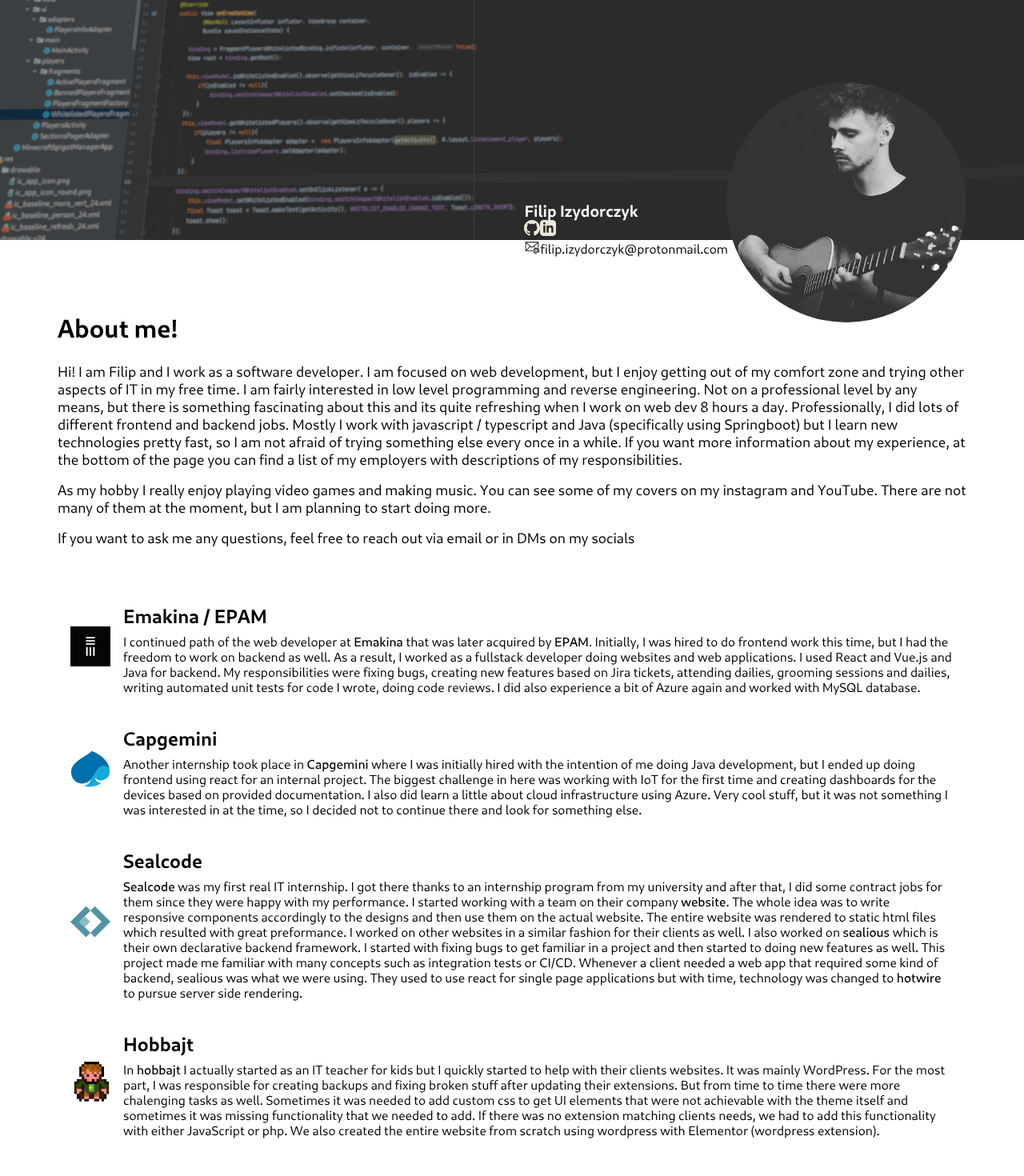
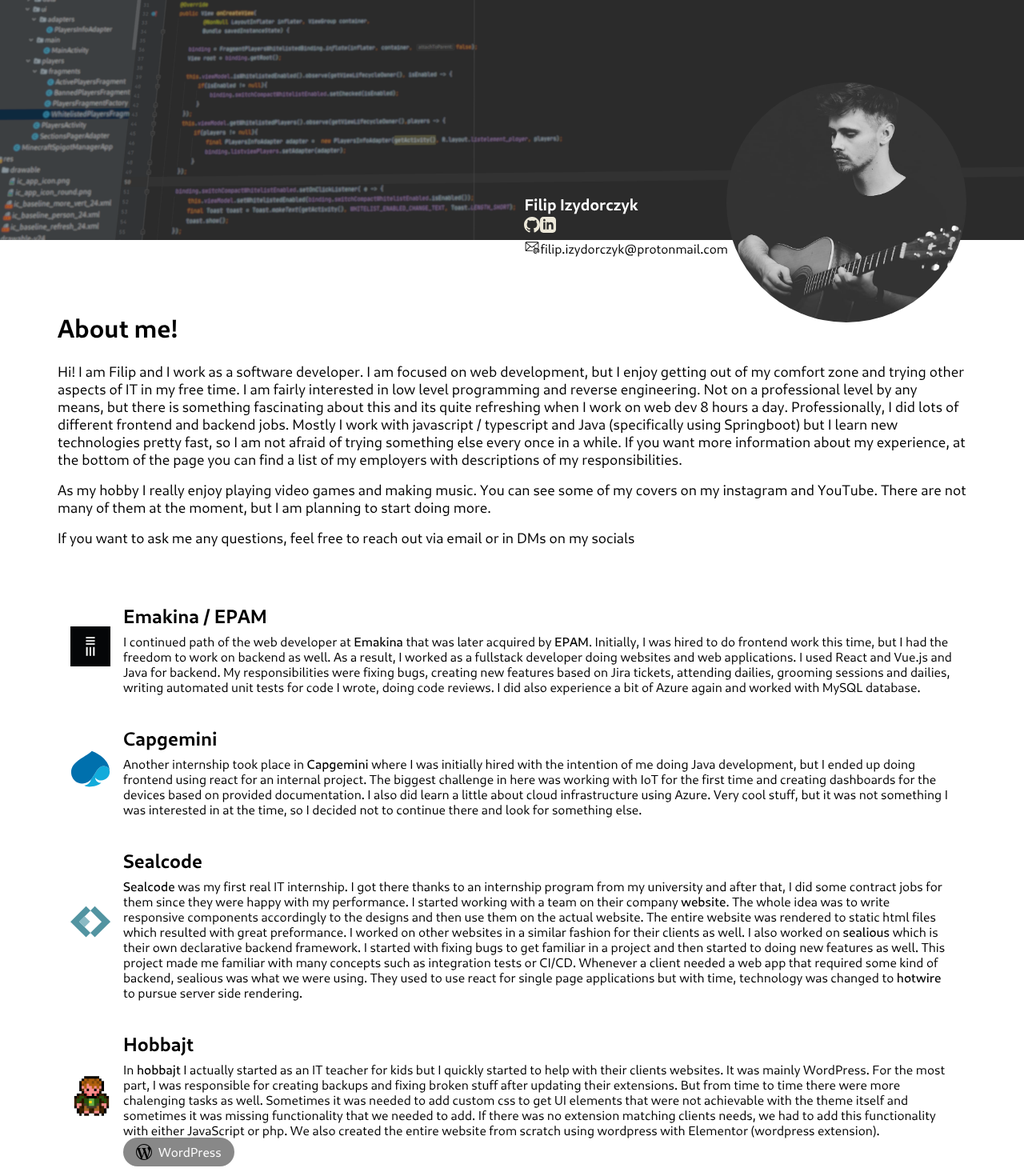
Before and after one commit to filipizydorczyk/personal-website, a Nuxt app: page / in a window 1280 px wide. Shown: the top 1470 px of the page at 80% size. Built offline with nearby package versions, Linux system fonts and the light colour scheme.

Commit message:
dev: small fixes

```diff
--- /dev/null
+++ b/components/Badge.vue
@@ -0,0 +1,24 @@
+<template>
+  <div class="badge"><slot></slot></div>
+</template>
+
+<style>
+.badge {
+  width: min-content;
+  background-color: #888888;
+  padding: 0.5rem 1rem;
+  margin: 0;
+  border-radius: 1.5rem;
+  color: white;
+}
+
+.badge svg {
+  margin-right: 0.5rem;
+}
+</style>
+
+<script>
+export default {
+  name: 'Badge',
+}
+</script>
--- a/components/TopBar.vue
+++ b/components/TopBar.vue
@@ -13,7 +13,7 @@
             <IconLinkedIn :size="20" />
           </a>
         </div>
-        <div v-if="email" class="top-bar__link-line">
+        <div v-if="email" class="top-bar__link-line--hover-disabled">
           <a :href="`mailto:${email}`">
             <span class="top-bar__link-email-icon">
               <IconEmail :size="20" />
@@ -39,13 +39,29 @@
 
 .top-bar__links {
   position: absolute;
-  top: 248px;
+  top: 240px;
   right: 330px;
 }
 
 .top-bar__links h3 {
   color: white;
   margin: 0;
+  margin-bottom: 0.25rem;
+}
+
+.top-bar__link-line,
+.top-bar__link-line--hover-disabled {
+  margin-bottom: 0.25rem;
+}
+
+.top-bar__link-line svg,
+.top-bar__link-line img {
+  transition: transform 0.2s;
+}
+
+.top-bar__link-line svg:hover,
+.top-bar__link-line img:hover {
+  transform: scale(1.25);
 }
 
 .top-bar__container {
--- a/nuxt.config.js
+++ b/nuxt.config.js
@@ -4,7 +4,7 @@
 
   // Global page headers: https://go.nuxtjs.dev/config-head
   head: {
-    title: 'personal-website',
+    title: 'Filip Izydorczyk',
     htmlAttrs: {
       lang: 'en',
     },
@@ -15,7 +15,7 @@
       { name: 'format-detection', content: 'telephone=no' },
     ],
     link: [
-      { rel: 'icon', type: 'image/x-icon', href: 'favicon.ico' },
+      { rel: 'icon', type: 'image/x-icon', href: 'favicon.svg' },
       { rel: 'stylesheet', type: 'text/css', href: 'main.css' },
     ],
   },
--- a/pages/index.vue
+++ b/pages/index.vue
@@ -110,6 +110,9 @@
             created the entire website from scratch using wordpress with
             Elementor (wordpress extension).
           </p>
+          <Badge>
+            <span class="inline"><IconWordpress :size="20" /> WordPress </span>
+          </Badge>
         </SectionWithIcon>
       </section>
     </div>
--- a/pages/test.vue
+++ b/pages/test.vue
@@ -38,7 +38,8 @@
       amet est nulla.
     </p>
     <p>
-      Margin values to keep: 4rem, 2rem, 1.5rem, 1.25rem, 1.125rem, 1rem, 0.5rem
+      Margin values to keep: 4rem, 2rem, 1.5rem, 1.25rem, 1.125rem, 1rem,
+      0.5rem, 0.25rem
     </p>
   </div>
 </template>
--- a/static/main.css
+++ b/static/main.css
@@ -67,3 +67,8 @@
   text-decoration: none;
   color: inherit;
 }
+
+.inline {
+  display: flex;
+  justify-content: space-between;
+}
```
Also changed, not shown: static/favicon.svg (added), 1 other file (tests, documents, lock files or other folders).
